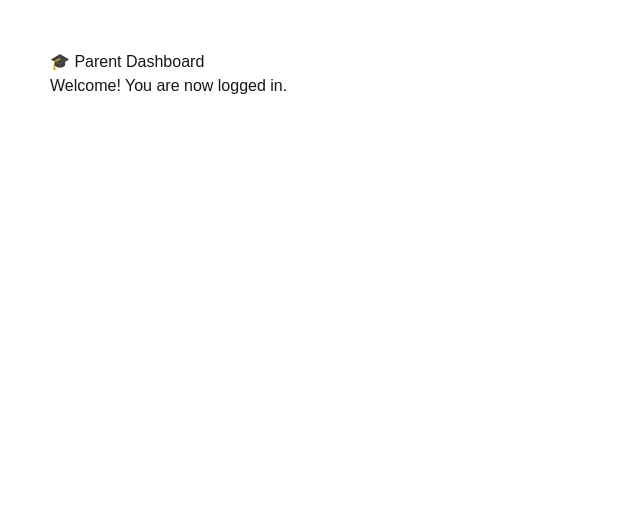
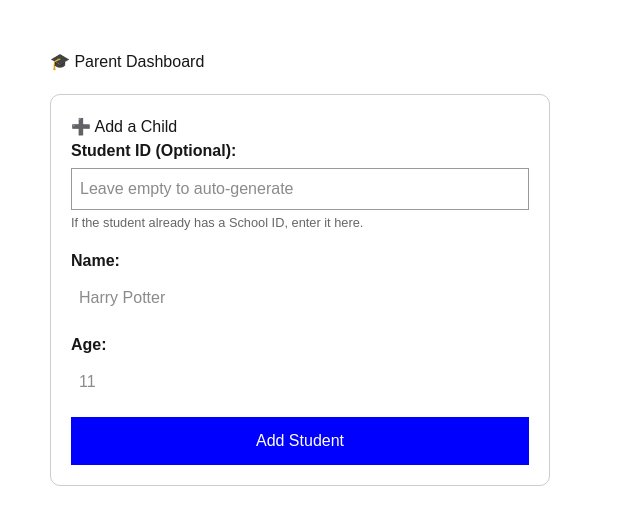
Before and after one commit to SabeehAshir/academy-platform, a Next.js app: page /dashboard in a window 1280 px wide. Shown: the top 524 px of the page, without its empty margins (0-640 px from the left). Built offline with nearby package versions, Linux system fonts and the light colour scheme; sample sign-in values are in the browser's storage.

Commit message:
Added Student Management: Schema, API, and Dashboard UI

```diff
--- a/app/api/students/route.js
+++ b/app/api/students/route.js
@@ -0,0 +1,43 @@
+// app/api/students/route.js
+import { NextResponse } from 'next/server';
+import { prisma } from '@/lib/prisma';
+
+export async function POST(request) {
+  try {
+    // 1. We now accept 'studentId' from the frontend
+    const { name, age, parentId, studentId } = await request.json();
+
+    if (!name || !parentId) {
+      return NextResponse.json({ error: 'Missing name or parent ID' }, { status: 400 });
+    }
+
+    // 2. Prepare the data object
+    const studentData = {
+      name: name,
+      age: parseInt(age),
+      parentId: parentId,
+    };
+
+    // 3. ONLY add the ID if the parent typed one in
+    if (studentId && studentId.trim() !== "") {
+      studentData.id = studentId;
+    }
+
+    // 4. Create the student
+    const newStudent = await prisma.student.create({
+      data: studentData,
+    });
+
+    return NextResponse.json(newStudent);
+
+  } catch (error) {
+    console.error("Error creating student:", error);
+
+    // Check if the error is "Unique Constraint Violation" (ID already exists)
+    if (error.code === 'P2002') {
+      return NextResponse.json({ error: "That Student ID is already taken!" }, { status: 409 });
+    }
+
+    return NextResponse.json({ error: "Failed to add student" }, { status: 500 });
+  }
+}
--- a/app/dashboard/page.jsx
+++ b/app/dashboard/page.jsx
@@ -1,8 +1,120 @@
+"use client";
+import { useState, useEffect } from 'react';
+
 export default function Dashboard() {
+  const [studentName, setStudentName] = useState('');
+  const [studentAge, setStudentAge] = useState('');
+  const [customId, setCustomId] = useState('');
+
+  const [message, setMessage] = useState('');
+  const [messageType, setMessageType] = useState(''); // New: 'success' or 'error'
+
+  useEffect(() => {
+    const userId = localStorage.getItem("currentUserId");
+    if (!userId) {
+      window.location.href = "/login";
+    }
+  }, []);
+
+  const handleAddStudent = async (e) => {
+    e.preventDefault();
+    setMessage("Processing...");
+    setMessageType("info"); // distinct color for processing
+
+    const parentId = localStorage.getItem("currentUserId");
+
+    const res = await fetch('/api/students', {
+      method: 'POST',
+      headers: { 'Content-Type': 'application/json' },
+      body: JSON.stringify({
+        name: studentName,
+        age: studentAge,
+        parentId: parentId,
+        studentId: customId
+      }),
+    });
+
+    const data = await res.json();
+
+    if (res.ok) {
+      setMessage(`✅ Success! Added ${studentName}`);
+      setMessageType('success'); // Make it Green
+
+      setStudentName('');
+      setStudentAge('');
+      setCustomId('');
+    } else {
+      setMessage(`⚠️ ${data.error || "Failed to add student."}`);
+      setMessageType('error'); // Make it Red
+    }
+  };
+
   return (
-    <div style={{ padding: '50px' }}>
+    <div style={{ padding: '50px', maxWidth: '600px', fontFamily: 'sans-serif' }}>
       <h1>🎓 Parent Dashboard</h1>
-      <p>Welcome! You are now logged in.</p>
+
+      <div style={{ border: '1px solid #ccc', padding: '20px', borderRadius: '10px', marginTop: '20px' }}>
+        <h3>➕ Add a Child</h3>
+
+        <form onSubmit={handleAddStudent} style={{ display: 'flex', flexDirection: 'column', gap: '15px' }}>
+
+          <div>
+            <label style={{display:'block', marginBottom:'5px', fontWeight:'bold'}}>Student ID (Optional):</label>
+            <input
+              type="text"
+              placeholder="Leave empty to auto-generate"
+              value={customId}
+              onChange={(e) => setCustomId(e.target.value)}
+              style={{ padding: '8px', width: '100%', border: '1px solid #999' }}
+            />
+            <small style={{ color: '#666' }}>If the student already has a School ID, enter it here.</small>
+          </div>
+
+          <div>
+            <label style={{display:'block', marginBottom:'5px', fontWeight:'bold'}}>Name:</label>
+            <input
+              type="text"
+              placeholder="Harry Potter"
+              value={studentName}
+              onChange={(e) => setStudentName(e.target.value)}
+              required
+              style={{ padding: '8px', width: '100%' }}
+            />
+          </div>
+
+          <div>
+            <label style={{display:'block', marginBottom:'5px', fontWeight:'bold'}}>Age:</label>
+            <input
+              type="number"
+              placeholder="11"
+              value={studentAge}
+              onChange={(e) => setStudentAge(e.target.value)}
+              style={{ padding: '8px', width: '100%' }}
+            />
+          </div>
+
+          <button type="submit" style={{ padding: '12px', background: 'blue', color: 'white', border: 'none', cursor: 'pointer', fontSize:'16px' }}>
+            Add Student
+          </button>
+        </form>
+
+        {/* IMPROVED MESSAGE BOX */}
+        {message && (
+          <div style={{
+            marginTop: '15px',
+            padding:'15px',
+            borderRadius: '5px',
+            fontWeight: 'bold',
+            // Dynamic Styling based on message type
+            backgroundColor: messageType === 'error' ? '#ffebee' : messageType === 'success' ? '#e8f5e9' : '#e3f2fd',
+            color: messageType === 'error' ? '#c62828' : messageType === 'success' ? '#2e7d32' : '#0d47a1',
+            border: messageType === 'error' ? '1px solid #ef9a9a' : messageType === 'success' ? '1px solid #a5d6a7' : '1px solid #90caf9'
+          }}>
+            {message}
+          </div>
+        )}
+
+      </div>
     </div>
   );
 }
--- a/app/login/page.jsx
+++ b/app/login/page.jsx
@@ -26,6 +26,7 @@ export default function LoginPage() {
 
     if (res.ok) {
       // Login Success! Go to Dashboard
+      localStorage.setItem("currentUserId", data.user.id);
       alert("Login Successful! Welcome back.");
       router.push('/dashboard');
     } else {
```
Also changed, not shown: 1 other file (tests, documents, lock files or other folders).
